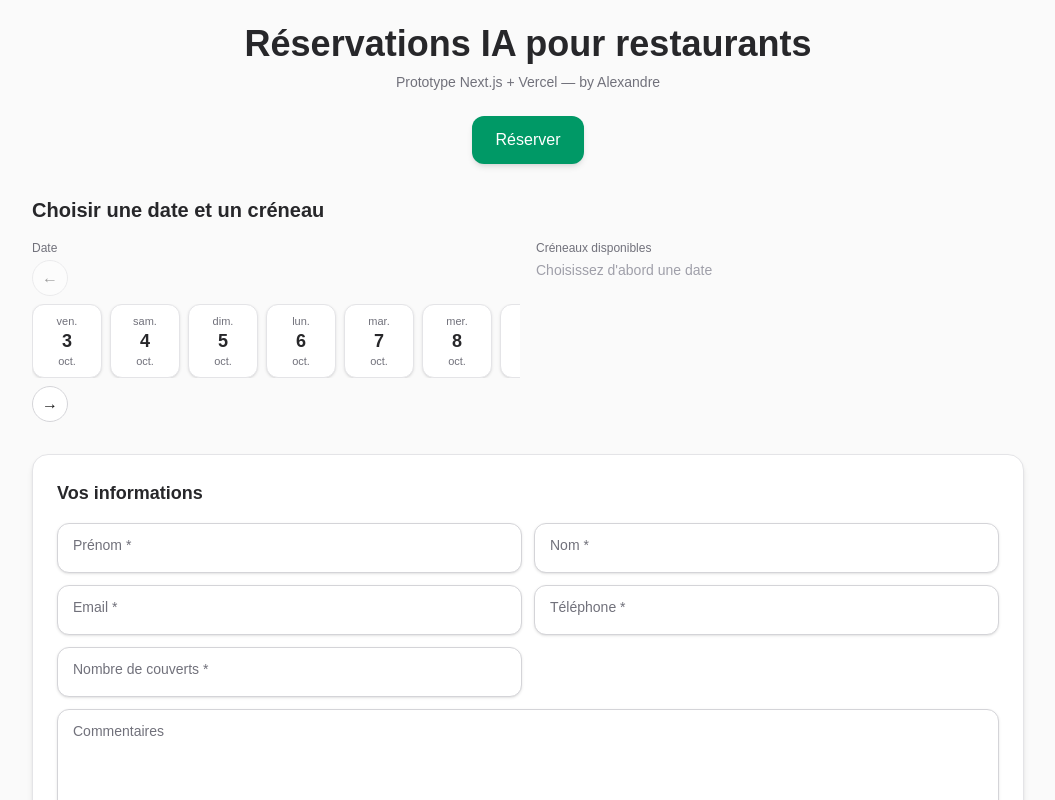
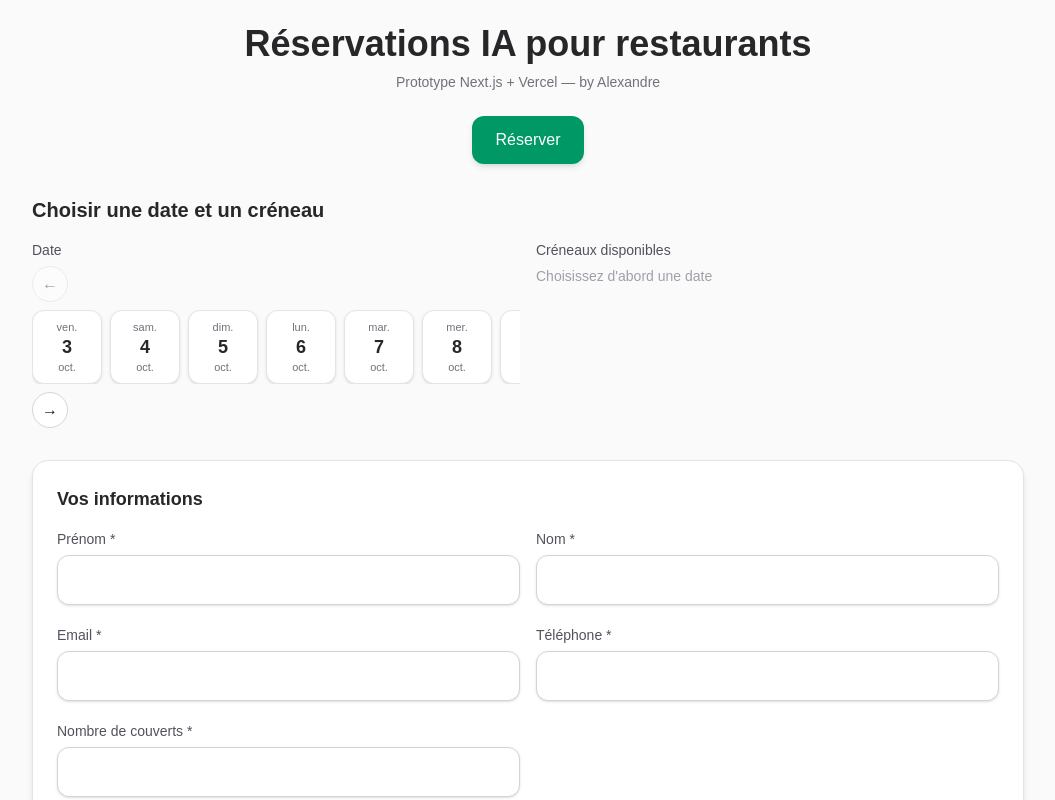
Before and after one commit to Albiatour/next-app, a Next.js app: page / in a window 1280 px wide. Shown: the top 800 px of the page, without its empty margins (112-1167 px from the left). Built offline with nearby package versions, Linux system fonts and the light colour scheme.

Commit message:
espace vertical

```diff
--- a/app/page.js
+++ b/app/page.js
@@ -85,9 +85,9 @@ export default function Home() {
         <section id="booking" ref={bookingRef} className="mb-8 scroll-mt-20">
           <h2 className="text-xl font-bold text-zinc-800 mb-4">Choisir une date et un créneau</h2>
 
-          <div className="grid gap-4 md:grid-cols-2">
-            <div>
-              <label className="text-xs font-medium text-zinc-500 mb-1 block">Date</label>
+          <div className="grid gap-x-3 gap-y-4 md:grid-cols-2 md:gap-x-4 md:gap-y-5">
+            <div className="space-y-2 md:space-y-2.5">
+              <label className="block text-sm font-medium text-zinc-600 mb-1.5">Date</label>
               <DaysScroller
                 selected={selectedDate}
                 onSelect={(d) => { setSelectedDate(d); setSelectedSlot('') }}
@@ -95,8 +95,8 @@ export default function Home() {
               {errors.date && <p className="mt-1 text-xs text-red-600">{errors.date}</p>}
             </div>
 
-            <div>
-              <label className="text-xs font-medium text-zinc-500 mb-1 block">Créneaux disponibles</label>
+            <div className="space-y-2 md:space-y-2.5">
+              <label className="block text-sm font-medium text-zinc-600 mb-1.5">Créneaux disponibles</label>
               <div className="min-h-[48px]">
                 {!selectedDate && (
                   <p className="text-sm text-zinc-400">Choisissez d&apos;abord une date</p>
@@ -126,9 +126,9 @@ export default function Home() {
 
         {/* FORM */}
         <section className="mb-8">
-          <div className="rounded-2xl border border-zinc-200 bg-white p-4 md:p-6 shadow-md space-y-4">
+          <div className="rounded-2xl border border-zinc-200 bg-white p-4 md:p-6 shadow-md space-y-4 md:space-y-5">
             <h3 className="text-lg font-semibold text-zinc-800 mb-4">Vos informations</h3>
-            <form onSubmit={handleSubmit} className="grid grid-cols-1 gap-3 md:grid-cols-2">
+            <form onSubmit={handleSubmit} className="grid grid-cols-1 gap-x-3 gap-y-4 md:grid-cols-2 md:gap-x-4 md:gap-y-5">
               <InputField
                 id="firstName"
                 label="Prénom"
--- a/components/InputField.jsx
+++ b/components/InputField.jsx
@@ -2,7 +2,10 @@
 
 export function InputField({ id, label, type = "text", value, onChange, required, placeholder, error, className = "", autoComplete }) {
   return (
-    <div className={"relative " + className}>
+    <div className={"space-y-2 md:space-y-2.5 " + className}>
+      <label htmlFor={id} className="block text-sm font-medium text-zinc-600 mb-1.5">
+        {label}{required ? " *" : ""}
+      </label>
       <input
         id={id}
         type={type}
@@ -10,26 +13,15 @@ export function InputField({ id, label, type = "text", value, onChange, required
         onChange={onChange}
         required={required}
         autoComplete={autoComplete}
-        placeholder=" "
+        placeholder={placeholder}
         className={[
-          "peer w-full rounded-xl border border-zinc-300 bg-white px-4 py-3 text-zinc-900",
-          "shadow-sm focus:outline-none focus:ring-2 focus:ring-emerald-300 focus:border-emerald-300",
+          "w-full rounded-xl border border-zinc-300 bg-white px-4 py-3 text-zinc-900",
+          "shadow-sm focus:outline-none focus:ring-2 focus:ring-emerald-500 focus:ring-inset focus:border-emerald-500",
           error ? "border-red-400" : ""
         ].join(" ")}
         aria-invalid={!!error}
         aria-describedby={error ? `${id}-error` : undefined}
       />
-      <label
-        htmlFor={id}
-        className={[
-          "pointer-events-none absolute left-4 top-3 text-zinc-500 text-sm transition-all",
-          "peer-placeholder-shown:top-3 peer-placeholder-shown:text-sm",
-          "peer-focus:-top-2 peer-focus:text-xs peer-focus:text-emerald-700",
-          "peer-[&:not(:placeholder-shown)]:-top-2 peer-[&:not(:placeholder-shown)]:text-xs"
-        ].join(" ")}
-      >
-        {label}{required ? " *" : ""}
-      </label>
       {error && (
         <p id={`${id}-error`} className="mt-1 text-xs text-red-500">{error}</p>
       )}
@@ -39,33 +31,25 @@ export function InputField({ id, label, type = "text", value, onChange, required
 
 export function TextareaField({ id, label, value, onChange, required, error, className = "" }) {
   return (
-    <div className={"relative " + className}>
+    <div className={"space-y-2 md:space-y-2.5 " + className}>
+      <label htmlFor={id} className="block text-sm font-medium text-zinc-600 mb-1.5">
+        {label}{required ? " *" : ""}
+      </label>
       <textarea
         id={id}
         rows={4}
         value={value}
         onChange={onChange}
         required={required}
-        placeholder=" "
+        placeholder=""
         className={[
-          "peer w-full rounded-xl border border-zinc-300 bg-white px-4 py-3 text-zinc-900 min-h-[96px]",
-          "shadow-sm focus:outline-none focus:ring-2 focus:ring-emerald-300 focus:border-emerald-300",
+          "w-full rounded-xl border border-zinc-300 bg-white px-4 py-3 text-zinc-900 min-h-[96px]",
+          "shadow-sm focus:outline-none focus:ring-2 focus:ring-emerald-500 focus:ring-inset focus:border-emerald-500",
           error ? "border-red-400" : ""
         ].join(" ")}
         aria-invalid={!!error}
         aria-describedby={error ? `${id}-error` : undefined}
       />
-      <label
-        htmlFor={id}
-        className={[
-          "pointer-events-none absolute left-4 top-3 text-zinc-500 text-sm transition-all",
-          "peer-placeholder-shown:top-3 peer-placeholder-shown:text-sm",
-          "peer-focus:-top-2 peer-focus:text-xs peer-focus:text-emerald-700",
-          "peer-[&:not(:placeholder-shown)]:-top-2 peer-[&:not(:placeholder-shown)]:text-xs"
-        ].join(" ")}
-      >
-        {label}{required ? " *" : ""}
-      </label>
       {error && (
         <p id={`${id}-error`} className="mt-1 text-xs text-red-500">{error}</p>
       )}
@@ -75,16 +59,19 @@ export function TextareaField({ id, label, value, onChange, required, error, cla
 
 export function SelectField({ id, label, value, onChange, required, error, className = "", children }) {
   return (
-    <div className={"relative " + className}>
+    <div className={"space-y-2 md:space-y-2.5 " + className}>
+      <label htmlFor={id} className="block text-sm font-medium text-zinc-600 mb-1.5">
+        {label}{required ? " *" : ""}
+      </label>
+      <div className="relative">
         <select
           id={id}
           value={value}
           onChange={onChange}
           required={required}
-        placeholder=" "
           className={[
-          "peer w-full appearance-none rounded-xl border border-zinc-300 bg-white px-4 py-3 text-zinc-900",
-          "shadow-sm focus:outline-none focus:ring-2 focus:ring-emerald-300 focus:border-emerald-300",
+            "w-full appearance-none rounded-xl border border-zinc-300 bg-white px-4 py-3 text-zinc-900",
+            "shadow-sm focus:outline-none focus:ring-2 focus:ring-emerald-500 focus:ring-inset focus:border-emerald-500",
             error ? "border-red-400" : ""
           ].join(" ")}
           aria-invalid={!!error}
@@ -93,23 +80,13 @@ export function SelectField({ id, label, value, onChange, required, error, class
           <option value=""></option>
           {children}
         </select>
-      <label
-        htmlFor={id}
-        className={[
-          "pointer-events-none absolute left-4 top-3 text-zinc-500 text-sm transition-all",
-          "peer-placeholder-shown:top-3 peer-placeholder-shown:text-sm",
-          "peer-focus:-top-2 peer-focus:text-xs peer-focus:text-emerald-700",
-          "peer-[&:not(:placeholder-shown)]:-top-2 peer-[&:not(:placeholder-shown)]:text-xs"
-        ].join(" ")}
-      >
-        {label}{required ? " *" : ""}
-      </label>
-      {error && (
-        <p id={`${id}-error`} className="mt-1 text-xs text-red-500">{error}</p>
-      )}
         <svg className="pointer-events-none absolute right-3 top-3 h-5 w-5 text-zinc-400" viewBox="0 0 20 20" fill="currentColor" aria-hidden="true">
           <path fillRule="evenodd" d="M5.23 7.21a.75.75 0 011.06.02L10 11.06l3.71-3.83a.75.75 0 111.08 1.04l-4.25 4.38a.75.75 0 01-1.08 0L5.21 8.27a.75.75 0 01.02-1.06z" clipRule="evenodd" />
         </svg>
       </div>
+      {error && (
+        <p id={`${id}-error`} className="mt-1 text-xs text-red-500">{error}</p>
+      )}
+    </div>
   )
 }
```
Lines whose indentation alone changed are shown as unchanged.
